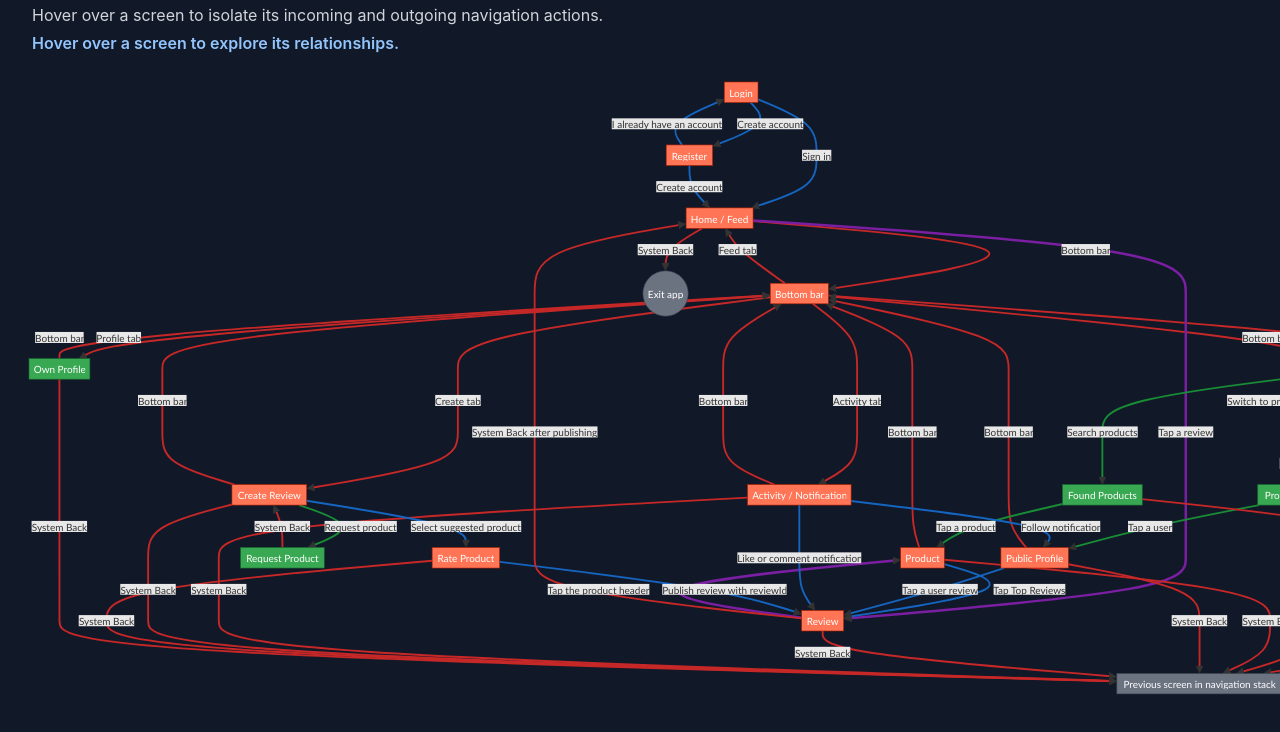
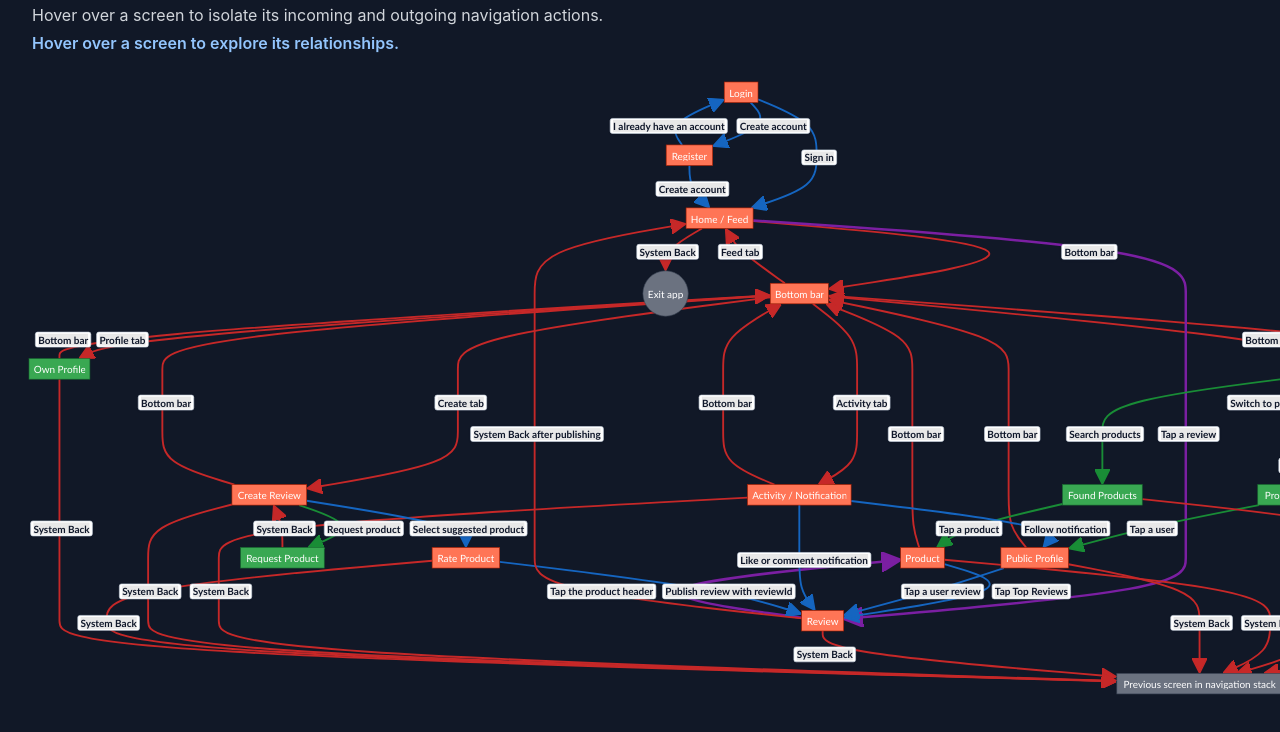
Before and after one commit to CarefreeHarp/tech-review-app, a plain HTML site: page ReadMeAssets/Sprint4NavigationDiagram.html in a window 1280 px wide. Shown: the part 56-788 px from the top of the page. Drawn offline with Linux system fonts and the light colour scheme.

Commit message:
[Docs] ReadMe Navigation Diagram

```diff
--- a/ReadMeAssets/Sprint4NavigationDiagram.html
+++ b/ReadMeAssets/Sprint4NavigationDiagram.html
@@ -15,6 +15,9 @@
         #diagram svg { display: block; min-width: 1500px; margin: 0 auto; background: #ffffff; border-radius: 12px; }
         #diagram svg .node { cursor: pointer; transition: opacity 160ms ease, filter 160ms ease; }
         #diagram svg .flowchart-link, #diagram svg .edgeLabel { transition: opacity 160ms ease, filter 160ms ease; }
+        #diagram svg .edgeLabel foreignObject { overflow: visible; }
+        #diagram svg .edgeLabel div { padding: 2px 4px; background: #ffffff; border: 1px solid #cbd5e1; border-radius: 4px; box-shadow: 0 1px 3px rgba(15, 23, 42, 0.28); }
+        #diagram svg .edgeLabel span { color: #0f172a !important; font-weight: 700; }
         #diagram svg.is-focused .node:not(.is-related),
         #diagram svg.is-focused .flowchart-link:not(.is-related),
         #diagram svg.is-focused .edgeLabel:not(.is-related) { opacity: 0.1; }
@@ -38,6 +41,40 @@
         const links = Array.from(diagram.querySelectorAll(".edgePaths .flowchart-link"));
         const labels = Array.from(diagram.querySelectorAll(".edgeLabels > .edgeLabel"));
         const status = document.getElementById("status");
+
+        const svgNamespace = "http://www.w3.org/2000/svg";
+        const arrowDefinitions = document.createElementNS(svgNamespace, "defs");
+        diagram.prepend(arrowDefinitions);
+
+        const markerIdFor = (color) => "arrow-" + color.replace(/[^a-z0-9]/gi, "");
+        const markerFor = (color) => {
+            const markerId = markerIdFor(color);
+            const existingMarker = document.getElementById(markerId);
+
+            if (existingMarker) return markerId;
+
+            const marker = document.createElementNS(svgNamespace, "marker");
+            marker.setAttribute("id", markerId);
+            marker.setAttribute("viewBox", "0 0 10 10");
+            marker.setAttribute("refX", "8");
+            marker.setAttribute("refY", "5");
+            marker.setAttribute("markerWidth", "8");
+            marker.setAttribute("markerHeight", "8");
+            marker.setAttribute("orient", "auto");
+
+            const tip = document.createElementNS(svgNamespace, "path");
+            tip.setAttribute("d", "M 0 0 L 10 5 L 0 10 z");
+            tip.setAttribute("fill", color);
+            tip.setAttribute("stroke", color);
+            marker.append(tip);
+            arrowDefinitions.append(marker);
+            return markerId;
+        };
+
+        links.forEach((link) => {
+            const color = getComputedStyle(link).stroke;
+            link.setAttribute("marker-end", "url(#" + markerFor(color) + ")");
+        });
 
         const relatedNodeId = (link, prefix) => {
             const className = Array.from(link.classList).find((name) => name.startsWith(prefix));
```
Also changed, not shown: ReadMeAssets/generateNavigationDiagramHtml.mjs (+37 -0 lines), README.md.
